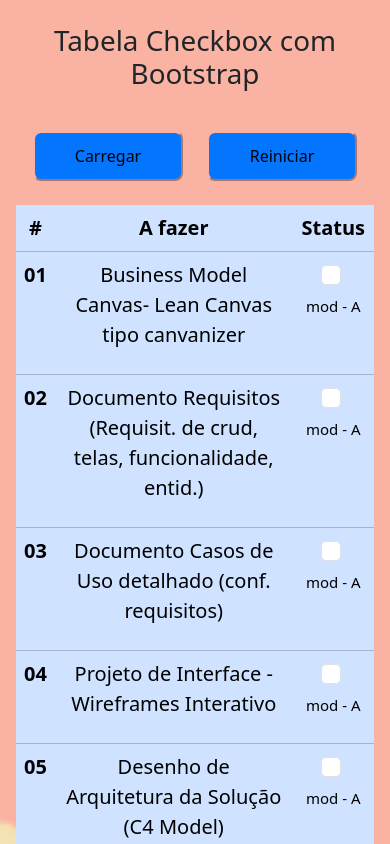
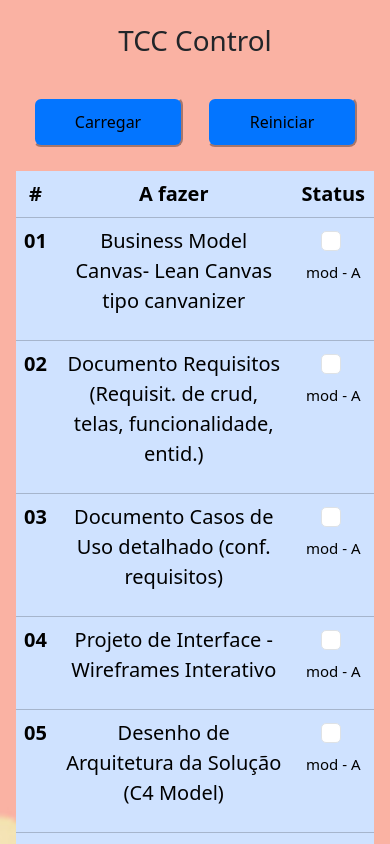
Before and after one commit to Almir-git-unifc/textinlinetablepeoplesfromgithub, a React (Vite) app: page / in a window 390 px wide. Shown: the top 844 px of the page. Built offline with nearby package versions, Linux system fonts and the light colour scheme.

Commit message:
feat(react): v0.05.000 - Continuing screen resolution adjustment for mobile

```diff
--- a/src/App.css
+++ b/src/App.css
@@ -1,7 +1,7 @@
 #root {
-  max-width: 1600px;
+  max-width: 1200px;
   margin: 0 auto;
-  padding: 5rem 15rem 5rem 15rem;
+  padding: 2.6rem 4rem 1.5rem 4rem;
   text-align: center;
 
   background-image: url(../src/assets/18.jpg);
@@ -11,25 +11,11 @@
 }
 
 
-@media screen and (max-width: 1400px) {
-  #root {
-    margin: 0 auto;
-    padding: 3rem 5rem 3rem 5rem;
-  }
   .card {
-    padding: 2em;
-  }
-}
-
-@media screen and (max-width: 1200px) {
-  #root {
-    padding: 2.6rem 4rem 1.5rem 4rem;
-  }
-  .card {
-    padding: 2em;
+    padding: 2rem;
   }
 
-}
+
 
 @media screen and (max-width: 1129px) {
   #root {
@@ -69,7 +55,6 @@
   }
   .txtStat{
     font-size: 15px;
-
   }
 }
 
@@ -129,7 +114,7 @@
 
 
 
-@media screen and (max-width: 150px) {
+@media screen and (max-width: 233px) {
 
   #root {
     padding: 3px 5px 3px 5px;
@@ -139,15 +124,37 @@
   }
 
   .txtQuest{
-    font-size: 13px;
+    font-size: 11px;
+  }
+
+  .txtStat{
+    display: none
   }
 
 .button{
   font-size: small;
+  width: 50px;
+  height: 30px;
+}
+
+.btn1{
+  padding-left: 0;
 }
 
 .container{
   margin-top: 5px;
 }
 
+.title-app{
+  font-size: 18px;
+  padding-top: 10px;
 }
+
+.table th:nth-child(2) { /* Targets the Todo header */
+  padding: 8px;
+}
+
+.table th:nth-child(3) { /* Targets the Status header */
+  padding: 8px;
+}
+}
--- a/src/App.jsx
+++ b/src/App.jsx
@@ -8,7 +8,7 @@ function App() {
   return (
     <>
       <div className="geralzao">
-        <h1 className="title-app"> Tabela Checkbox com Bootstrap</h1>
+        <h1 className="title-app"> TCC Control</h1>
         {/* Fonte: CodingDesign - https://www.youtube.com/watch?v=Ay8BXbAmEYM */}
         {/* Usamos icones do freepik, background freepik https://www.freepik.com/free-photo/close-up-negotiating-table_863262.htm#page=3&query=client%20background&position=43&from_view=keyword&track=ais */}
 
--- a/src/assets/components/pages/tablecheckbx.css
+++ b/src/assets/components/pages/tablecheckbx.css
@@ -63,3 +63,10 @@
     height: 50px;
   }
 }
+
+
+@media screen and (max-width: 150px) {
+  .titlecol{
+    font-size: 15px;;
+  }
+}
```
Also changed, not shown: 5 other files (tests, documents, lock files or other folders).
